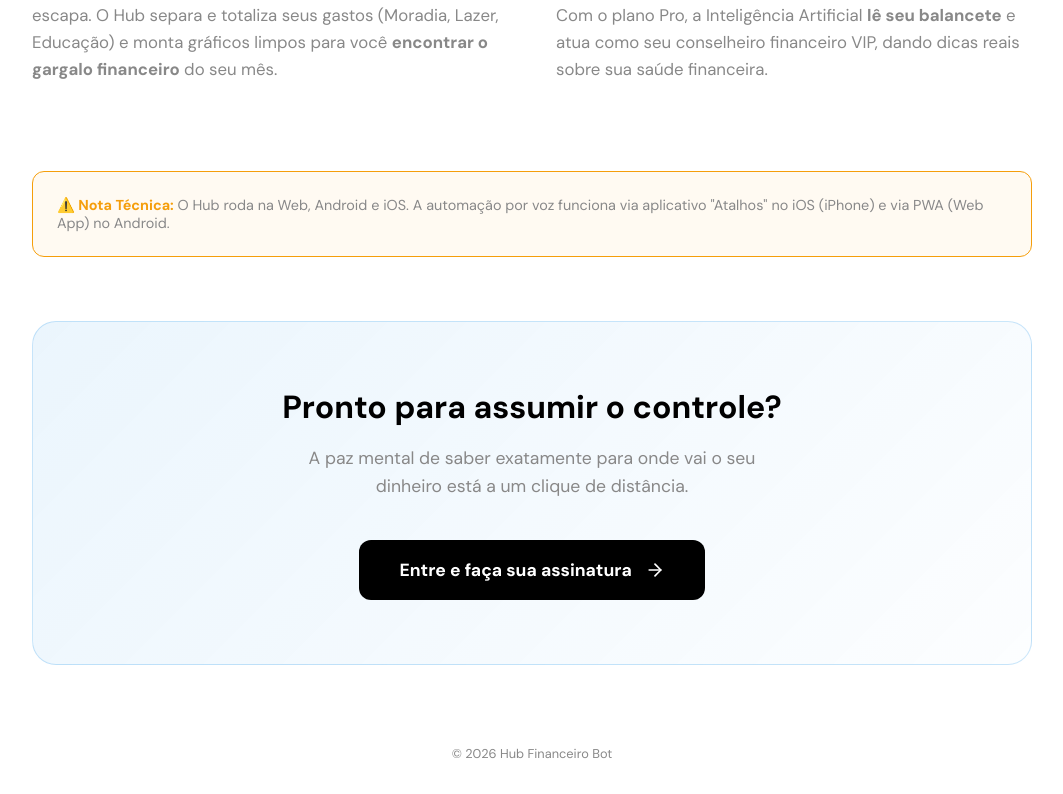
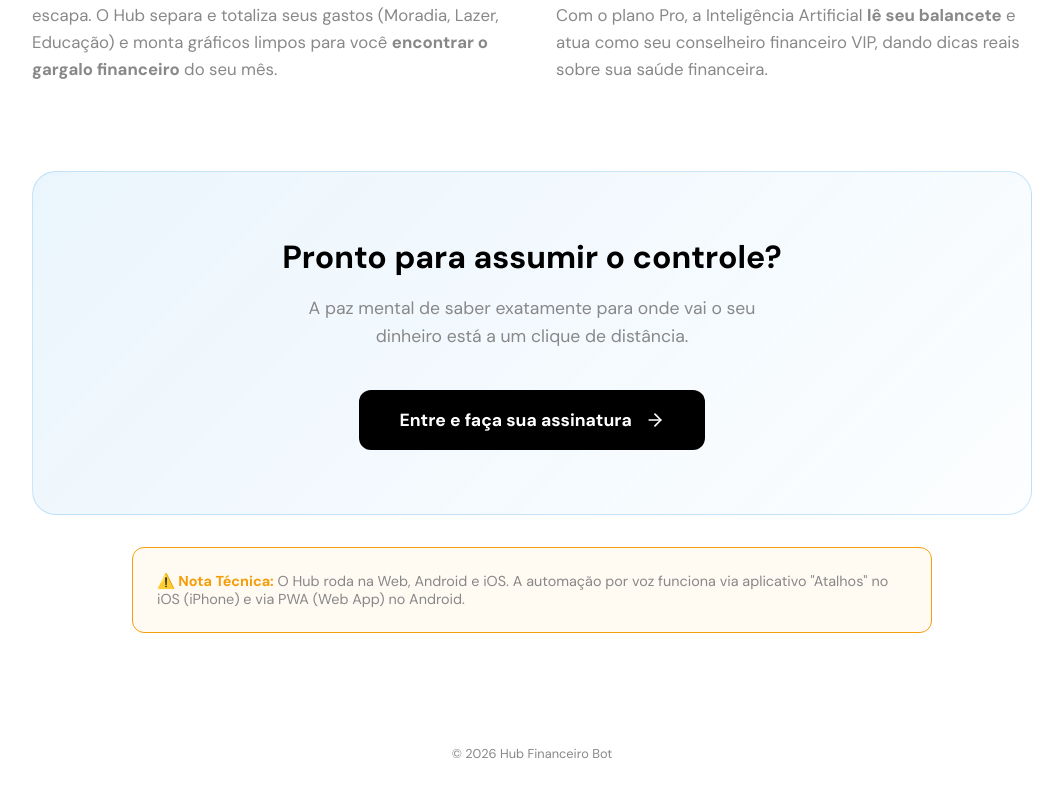
Before and after one commit to oipedrori/hubfinanceiro, a Next.js app: page / in a window 1280 px wide. Shown: the part 2135-2929 px from the top of the page, without its empty margins (108-1171 px from the left). Built offline with nearby package versions, Linux system fonts and the light colour scheme; no server answers.

Commit message:
fix: reposiciona nota tecnica para baixo do bloco de cta

```diff
--- a/app/page.tsx
+++ b/app/page.tsx
@@ -266,12 +266,6 @@ function LandingContent() {
             </div>
           </div>
 
-          <div style={{background: 'rgba(255,150,0,0.05)', border: '1px solid #f59e0b', borderRadius: '12px', padding: '1.5rem', marginBottom: '2rem'}}>
-            <p style={{fontSize: '0.9rem', color: '#888', margin: 0}}>
-              <strong style={{color: '#f59e0b'}}>⚠️ Nota Técnica:</strong> O Hub roda na Web, Android e iOS. A automação por voz funciona via aplicativo "Atalhos" no iOS (iPhone) e via PWA (Web App) no Android.
-            </p>
-          </div>
-
           {/* Final CTA Box */}
           <div className="cta-box">
             <h2 className="cta-title">Pronto para assumir o controle?</h2>
@@ -283,6 +277,12 @@ function LandingContent() {
                 <polyline points="12 5 19 12 12 19"></polyline>
               </svg>
             </button>
+          </div>
+
+          <div style={{background: 'rgba(255,150,0,0.05)', border: '1px solid #f59e0b', borderRadius: '12px', padding: '1.5rem', marginBottom: '4rem', maxWidth: '800px', margin: '0 auto 4rem auto'}}>
+            <p style={{fontSize: '0.9rem', color: '#888', margin: 0}}>
+              <strong style={{color: '#f59e0b'}}>⚠️ Nota Técnica:</strong> O Hub roda na Web, Android e iOS. A automação por voz funciona via aplicativo "Atalhos" no iOS (iPhone) e via PWA (Web App) no Android.
+            </p>
           </div>
 
         </div>
```
